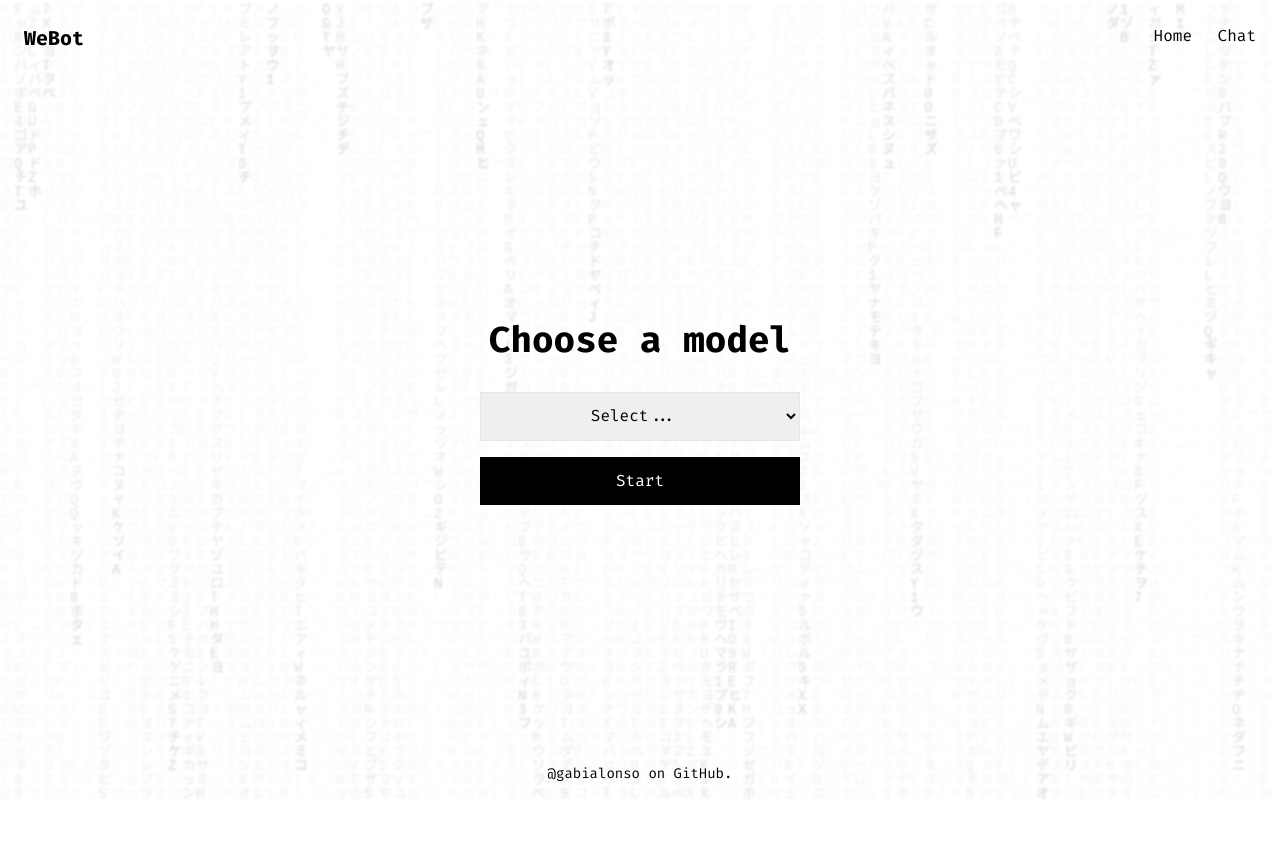
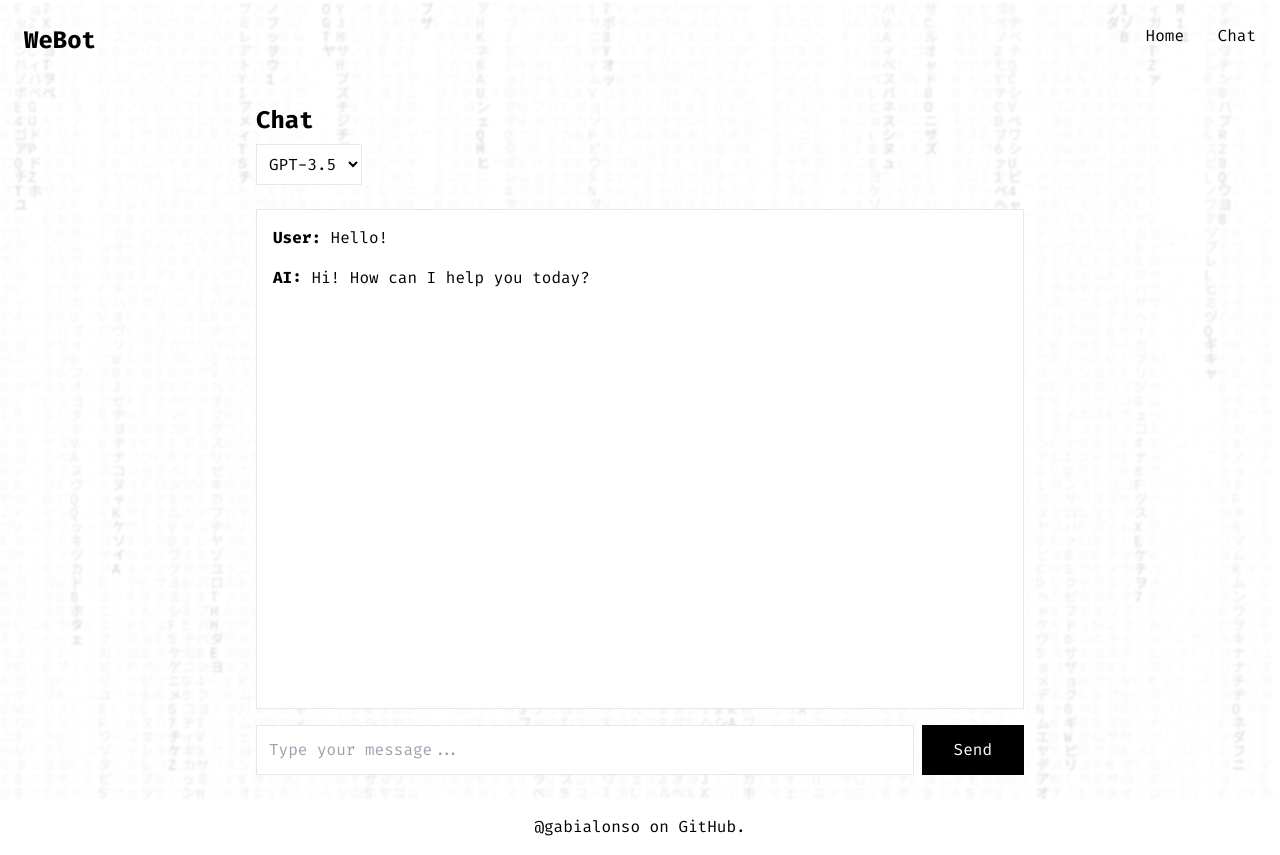
Before and after one commit to gabialonso/webbot-ai, a plain HTML site: page html/chat.html in a window 1280 px wide. Before the commit the page ends 800 px from the top, so only its background shows below. Drawn offline with nearby package versions, Linux system fonts and the light colour scheme.

Commit message:
Update: Minimal chat style tweaks

```diff
--- a/html/chat.html
+++ b/html/chat.html
@@ -16,32 +16,40 @@
   <canvas id="matrixCanvas"></canvas>
 
   <nav class="p-6 flex justify-between">
-    <div class="text-xl font-bold">WeBot</div>
-    <div class="space-x-4">
+    <div class="text-2xl font-bold">WeBot</div>
+    <div class="space-x-6">
       <a href="index.html" class="hover:underline">Home</a>
       <a href="chat.html" class="hover:underline">Chat</a>
     </div>
   </nav>
 
-  <main class="flex-1 grid place-items-center p-4">
-    <div class="text-center">
-      <h1 class="text-4xl font-bold mb-8">Choose a model</h1>
-      <form id="chat-form" class="w-80 space-y-4">
-        <select class="w-full p-3 border text-center">
-          <option value="" disabled selected>Select...</option>
+  <main class="p-6 flex-1">
+    <div class="max-w-3xl mx-auto flex justify-between items-center mb-6">
+      <div>
+        <h1 class="text-2xl font-bold mb-2">Chat</h1>
+        <select id="modelSelector" class="p-2 border bg-white">
           <option value="gpt3.5">GPT-3.5</option>
           <option value="gpt4">GPT-4</option>
           <option value="claude">Claude</option>
           <option value="llama">Llama 2</option>
         </select>
-        <button type="submit" class="w-full bg-black text-white p-3 hover:bg-gray-800">
-          Start
-        </button>
+      </div>
+    </div>
+
+    <div class="max-w-3xl mx-auto">
+      <div id="chat-box" class="bg-white border h-[500px] p-4 overflow-auto mb-4">
+        <div class="mb-4"><strong>User:</strong> Hello!</div>
+        <div class="mb-4"><strong>AI:</strong> Hi! How can I help you today?</div>
+      </div>
+
+      <form id="chat-form" class="flex gap-2">
+        <input type="text" class="flex-1 p-3 border" placeholder="Type your message...">
+        <button type="submit" class="bg-black text-white px-8 py-3">Send</button>
       </form>
     </div>
   </main>
 
-  <footer class="p-4 text-sm text-center">
+  <footer class="p-4 text-center">
     <a href="https://github.com/gabialonso/webbot-ai">@gabialonso on GitHub.</a>
   </footer>
 
```
